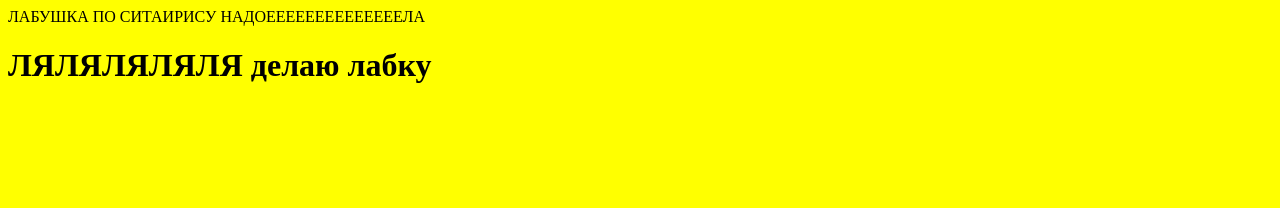
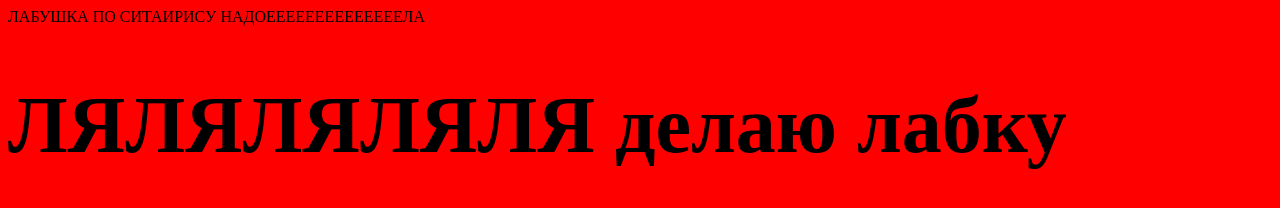
Before and after one commit to shanya1995/site2, a plain HTML site: page index.html in a window 1280 px wide. Drawn offline with Linux system fonts and the light colour scheme.

Commit message:
edit size h1

```diff
--- a/style.css
+++ b/style.css
@@ -1,3 +1,6 @@
 body{
-    background-color: yellow;
+    background-color: red;
 }
+h1{
+    font-size: 80px;
+}
```
